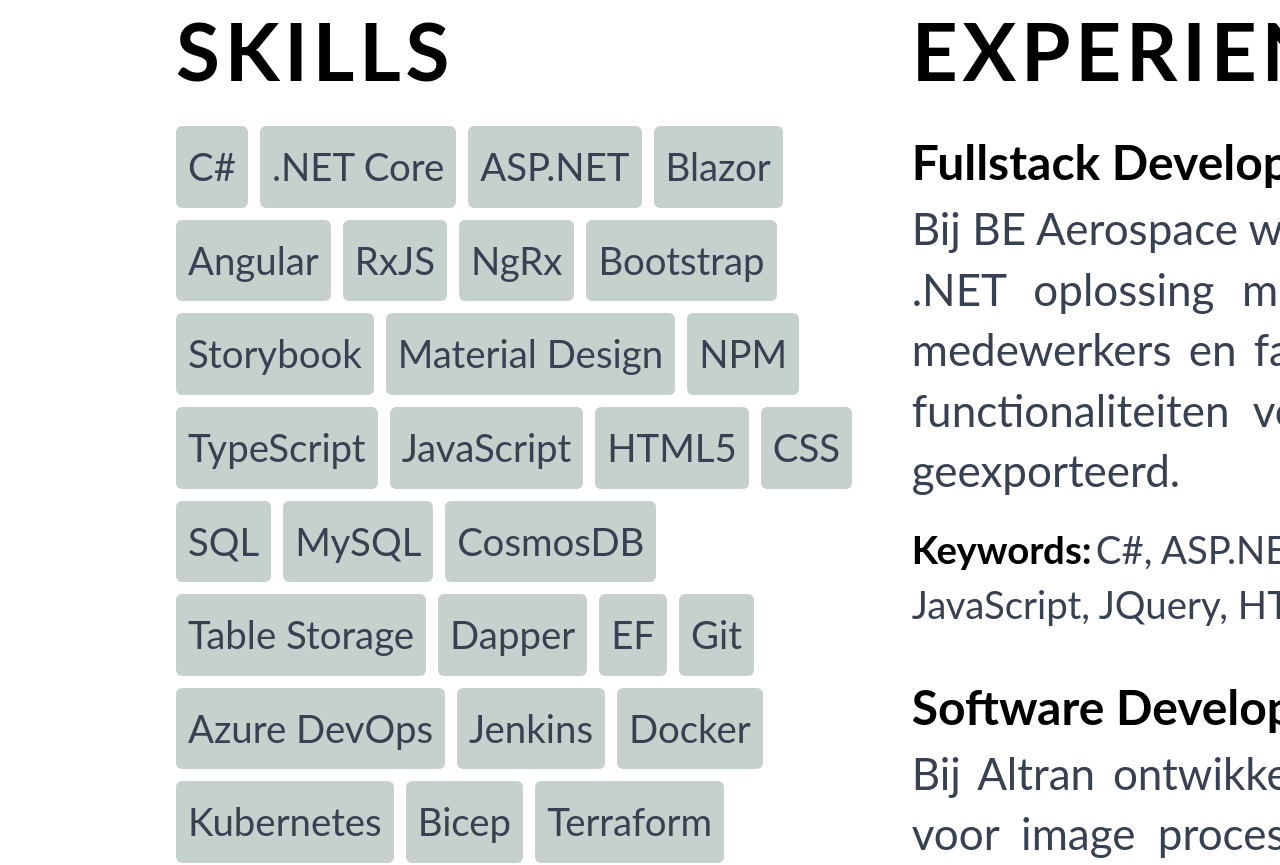
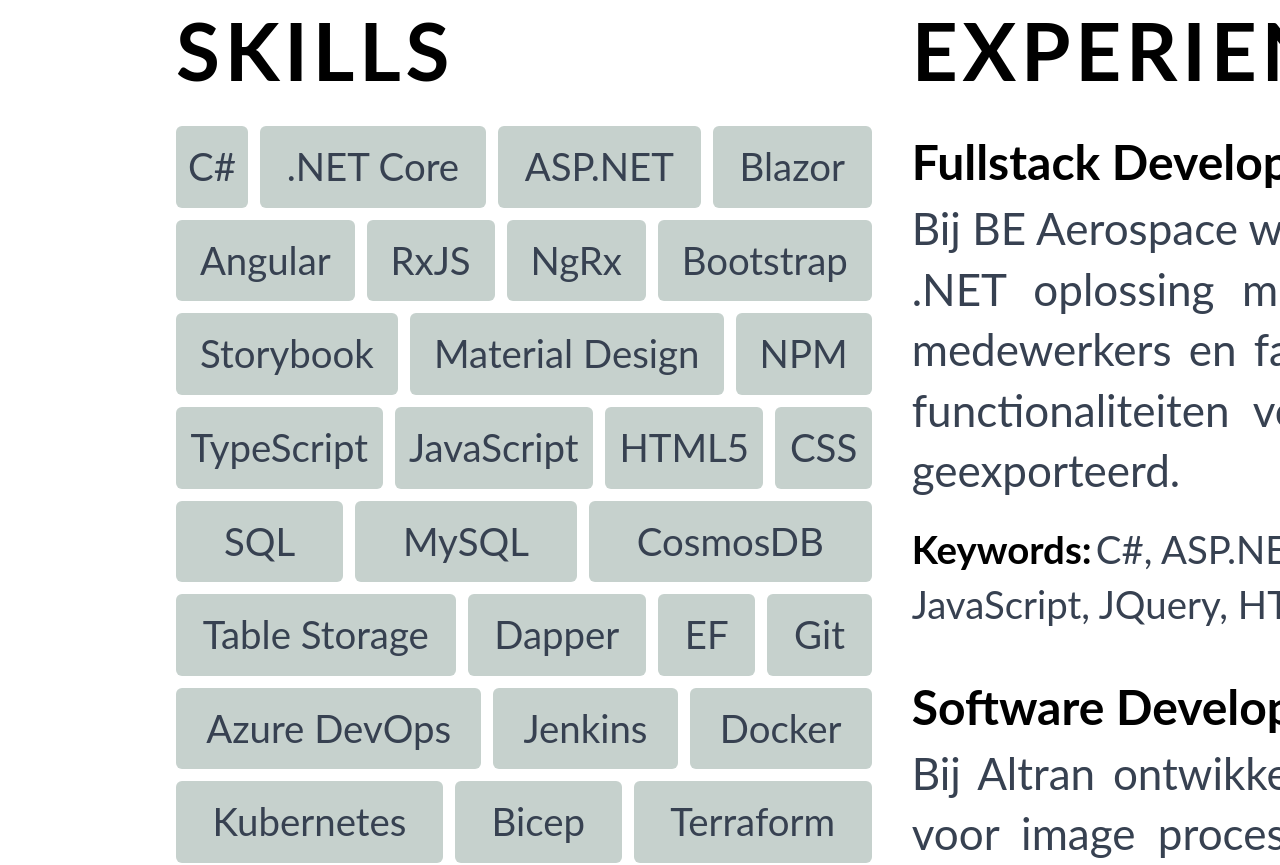
Before and after one commit to carvenmartis/resume, a Next.js app: page / in a window 1280 px wide. Shown: the part 5120-5985 px from the top of the page. Built offline with nearby package versions, Linux system fonts and the light colour scheme.

Commit message:
skills now fill up empty space

```diff
--- a/src/pages/skills.tsx
+++ b/src/pages/skills.tsx
@@ -2,13 +2,19 @@
 
 const Skills = ({ skills }: { skills: string[] }) => {
   return (
-    <div className="w-[42.5rem]">
+    <div>
       <h3 className="text-black">Skills</h3>
       <div className="flex flex-wrap gap-3">
         {skills.map((skill, index) => (
           <span
             key={index}
-            className="p-3 bg-[#c6d1cd] text-gray-700 text-[2.4rem] truncate rounded-md"
+            className={`p-3 bg-[#c6d1cd] text-gray-700 text-[2.4rem] rounded-md flex-none text-center ${
+              index === 0
+                ? "ml-auto"
+                : index === skills.length - 1
+                ? "mr-auto"
+                : "flex-grow"
+            }`}
           >
             {skill}
           </span>
```
